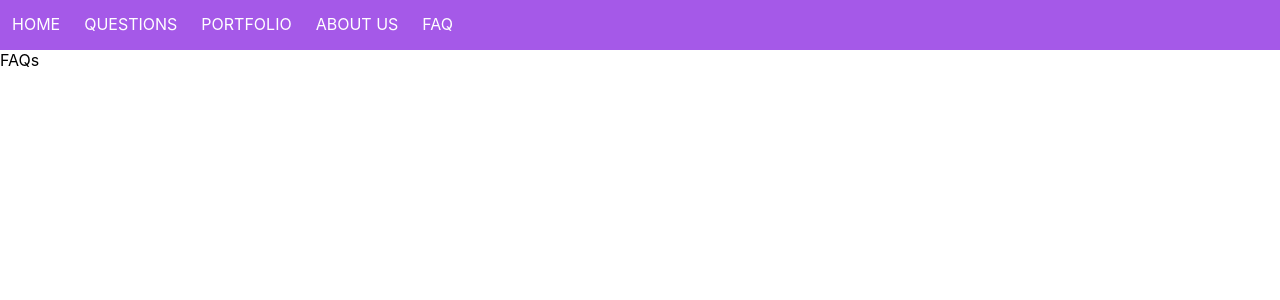
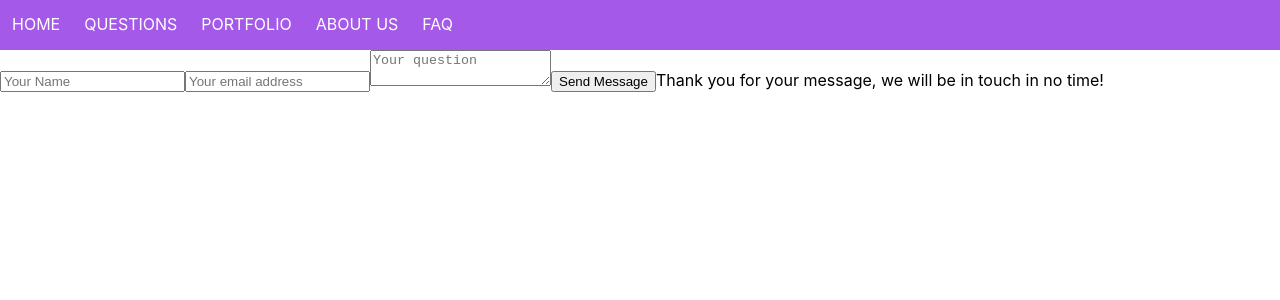
Before and after one commit to eigenvalue000/Markowitz, a React (Create React App) app in the folder client/: page /faqs in a window 1280 px wide. Shown: the top 300 px of the page. Built offline with nearby package versions, Linux system fonts and the light colour scheme.

Commit message:
creating a faqs form

```diff
--- a/client/src/pages/FAQs.js
+++ b/client/src/pages/FAQs.js
@@ -1,9 +1,17 @@
-import React from 'react';
 
-export default function FAQs() {
+import React, { useState } from 'react'
+
+const Contact = () => {
   return (
-    <div>
-      FAQs
-    </div>
-  );
-}
+      <div id="contact-form">
+          <input type="text" placeholder="Your Name" />
+          <input type="email" placeholder="Your email address" />
+          <textarea placeholder="Your question"></textarea>
+          <button>Send Message</button>
+          <span>Thank you for your message, we will be in touch in no time!</span>
+      </div>
+
+
+ );
+};
+export default Contact;
```
Also changed, not shown: 1 other file (tests, documents, lock files or other folders).
